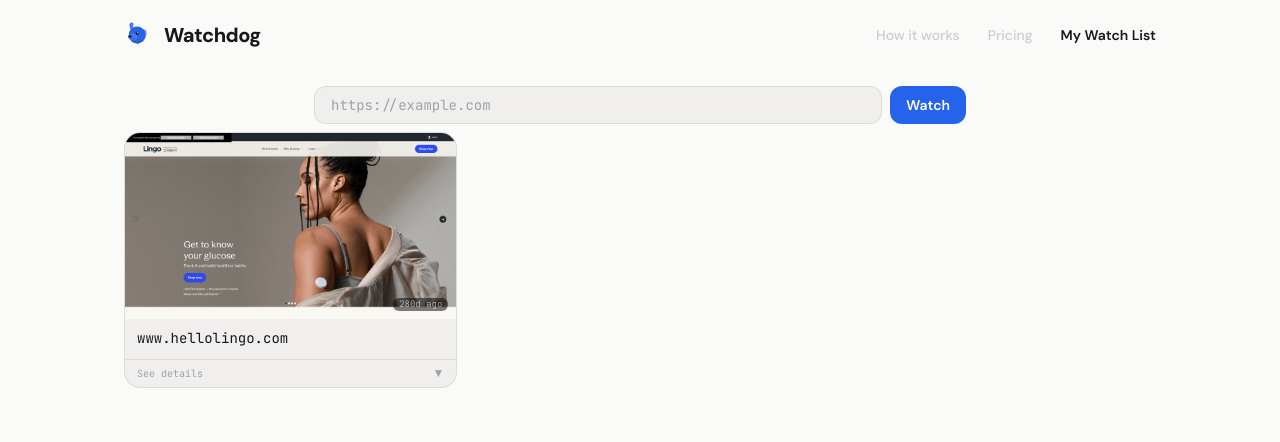
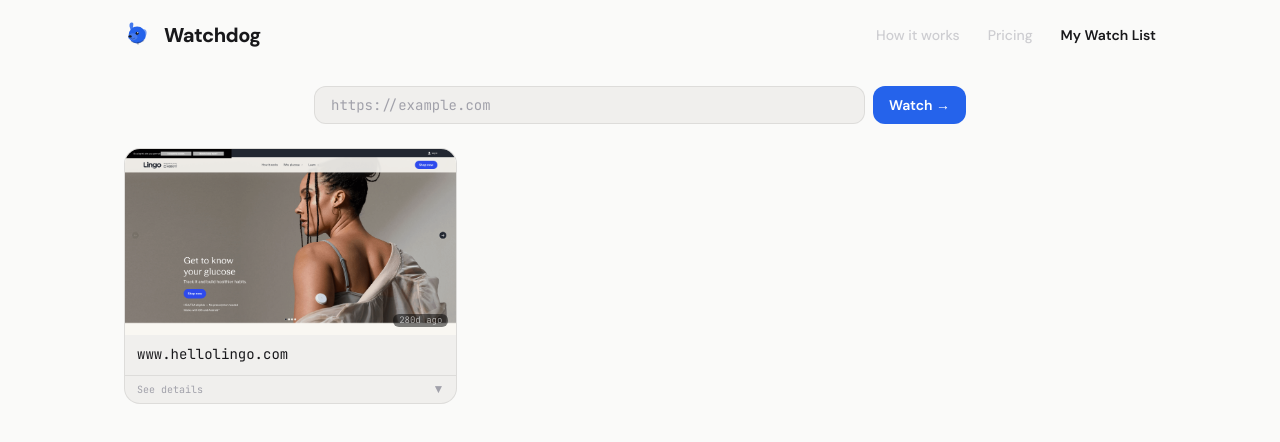
Before and after one commit to blumk/watchthat.ai, a Next.js app: page / in a window 1280 px wide. Both pictures are taken after a click on the button "Try with hellolingo.com →". Shown: the top 442 px of the page. Built offline with nearby package versions, Linux system fonts and the light colour scheme.

Commit message:
Polish: watchlist spacing and Watch button arrow
- Add pt-4 to watchlist grid section for breathing room below URL bar
- Add → to Watch button to signal forward flow into setup

```diff
--- a/app/page.tsx
+++ b/app/page.tsx
@@ -37,7 +37,7 @@
         onClick={submit}
         className="shrink-0 px-4 py-2 rounded-xl bg-[var(--blue)] text-white text-sm font-semibold cursor-pointer border-none hover:brightness-110 transition-all"
       >
-        Watch
+        Watch →
       </button>
     </div>
   );
--- a/components/WatchedSites.tsx
+++ b/components/WatchedSites.tsx
@@ -232,7 +232,7 @@
         <ScreenshotModal src={modalScreenshot} onClose={() => setModalScreenshot(null)} />
       )}
 
-      <section className="max-w-[1080px] mx-auto px-6 pb-16">
+      <section className="max-w-[1080px] mx-auto px-6 pt-4 pb-16">
         <div className="grid grid-cols-1 sm:grid-cols-2 lg:grid-cols-3 gap-4 items-start">
           {sites.map((site) => {
             const status = deriveStatus(site, sniffing.has(site.id));
```
